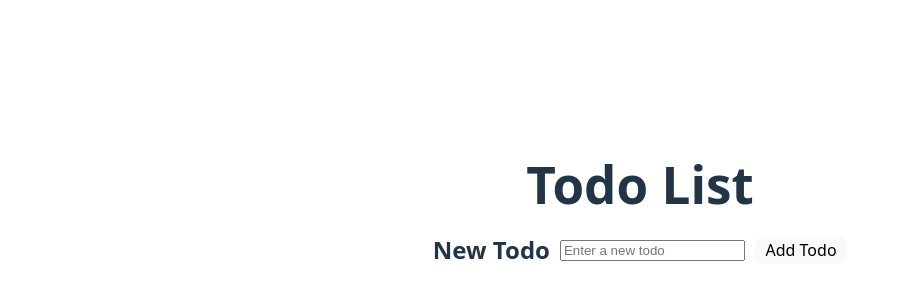
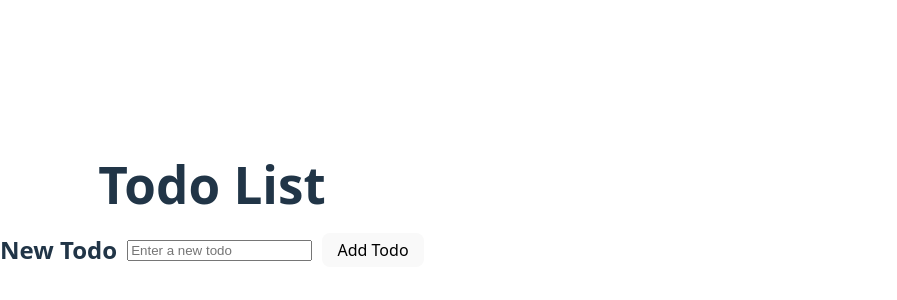
Before and after one commit to x-typo/react-todo-app, a React (Vite) app: page / in a window 1280 px wide. Shown: the part 178-478 px from the top of the page, without its empty margins (0-897 px from the left). Built offline with nearby package versions, Linux system fonts and the light colour scheme.

Commit message:
style: adjust app width and button padding for better layout

```diff
--- a/src/TodoApp.css
+++ b/src/TodoApp.css
@@ -5,7 +5,7 @@
   align-items: center;
   min-height: 100vh;
   text-align: center;
-  width: 100vw;
+  width: 100%;
 }
 
 .app h1 {
@@ -15,9 +15,12 @@
 .add-todo-section {
   display: flex;
   align-items: center;
+  justify-content: center;
+  flex-wrap: wrap;
   gap: 10px;
 }
 
 .add-todo-section button {
-  padding: 0.1em 0.6em;
+  padding: 0.3em 0.9em;
+  min-height: 2rem;
 }
```
